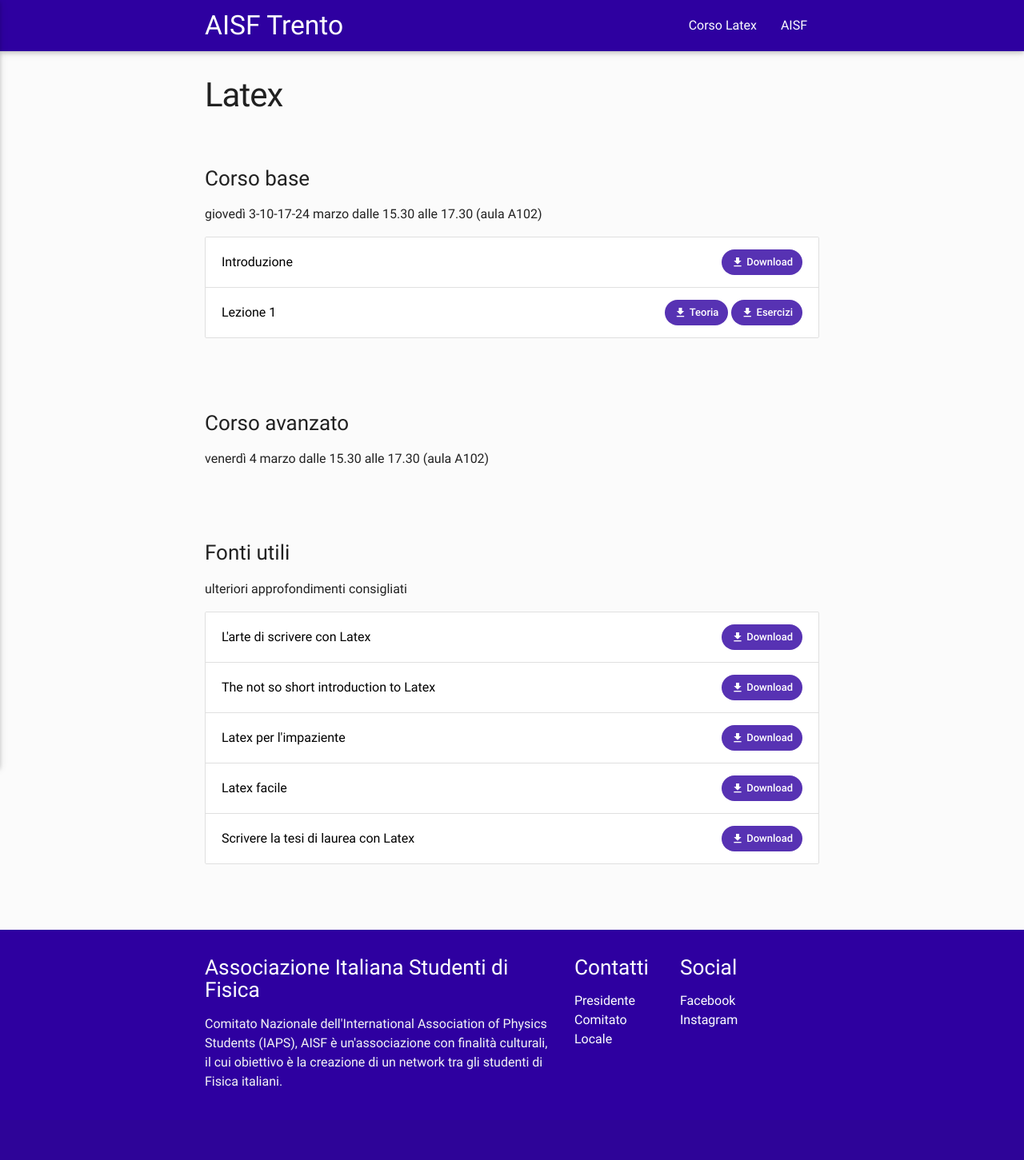
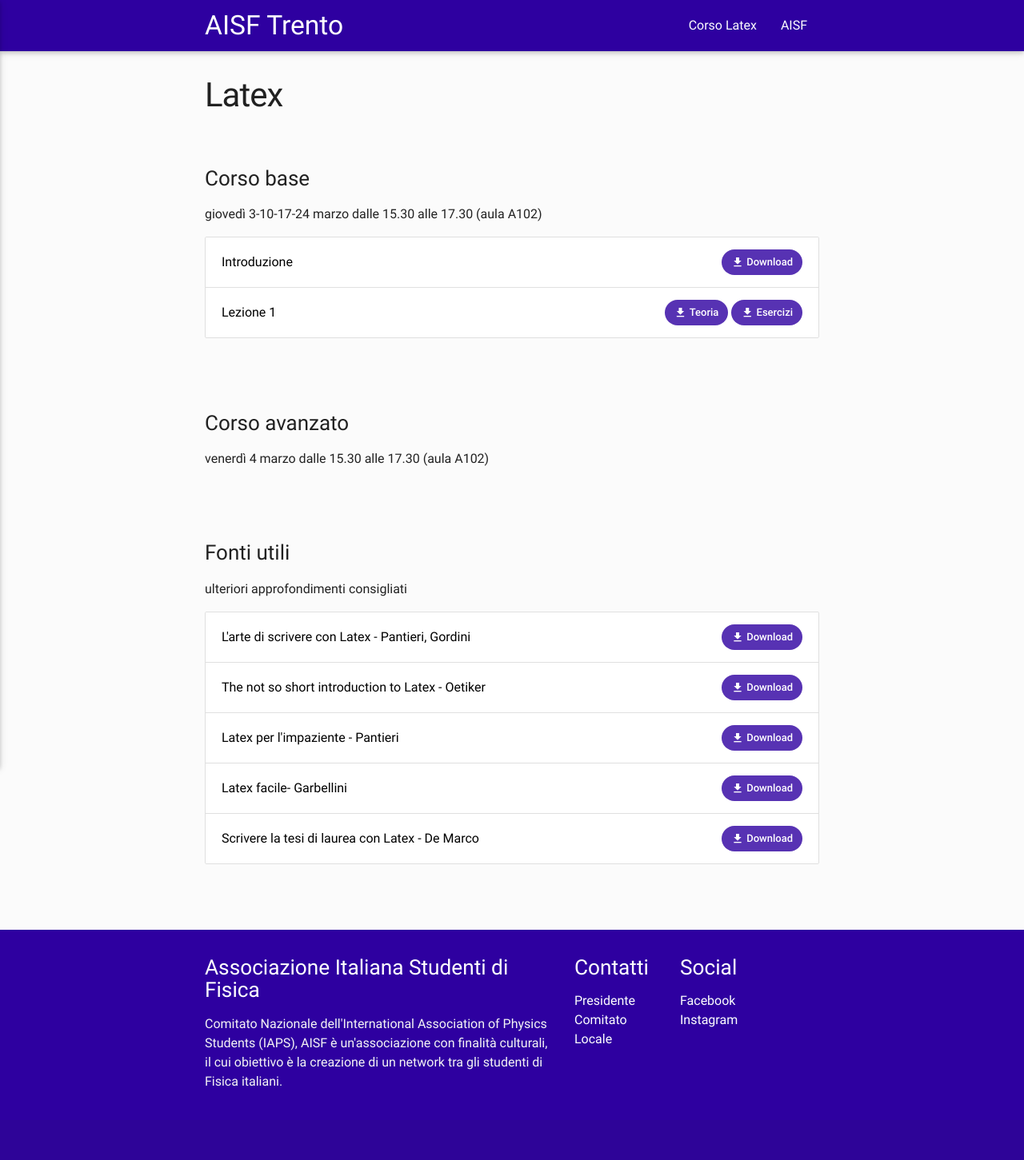
Before and after one commit to ai-sf/trento, a Jekyll site: the page built from latex.html, in a window 1280 px wide. Shown: the whole page at 80% size. Built offline with Jekyll 4.4.1, drawn with Linux system fonts in a browser that asks for light colours; nearby versions of some CDN libraries.

Commit message:
Update latex.yml

```diff
--- a/_data/latex.yml
+++ b/_data/latex.yml
@@ -40,27 +40,27 @@ sezioni:
   - titolo: "Fonti utili"
     testo: "ulteriori approfondimenti consigliati"
     downloads:
-      - testo: "L'arte di scrivere con Latex"
+      - testo: "L'arte di scrivere con Latex - Pantieri, Gordini"
         urls:
         - nome: "Download"
           url: "arte_Latex.pdf"
 
-      - testo: "The not so short introduction to Latex"
+      - testo: "The not so short introduction to Latex - Oetiker"
         urls:
         - nome: "Download"
           url: "NotSoShortIntro_Latex.pdf"
 
-      - testo: "Latex per l'impaziente"
+      - testo: "Latex per l'impaziente - Pantieri"
         urls:
         - nome: "Download"
           url: "LaTeXimpaziente.pdf"
 
-      - testo: "Latex facile"
+      - testo: "Latex facile- Garbellini"
         urls:
         - nome: "Download"
           url: "Latex_facile.pdf"
 
-      - testo: "Scrivere la tesi di laurea con Latex"
+      - testo: "Scrivere la tesi di laurea con Latex - De Marco"
         urls:
         - nome: "Download"
           url: "Latex_tesi.pdf"
```
